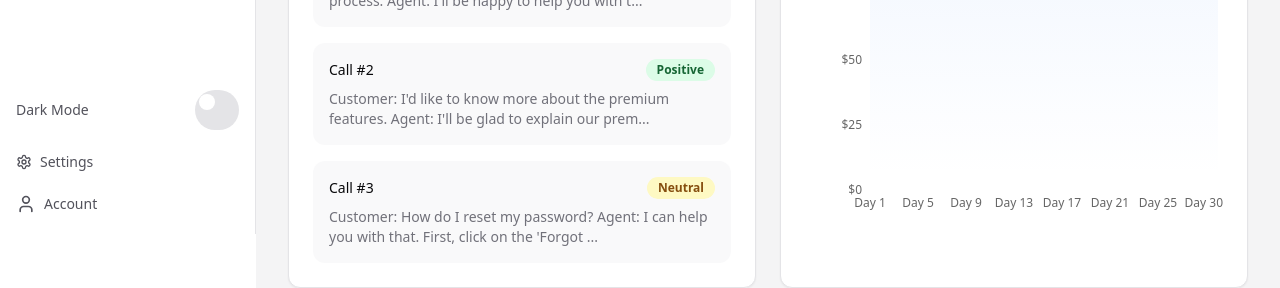
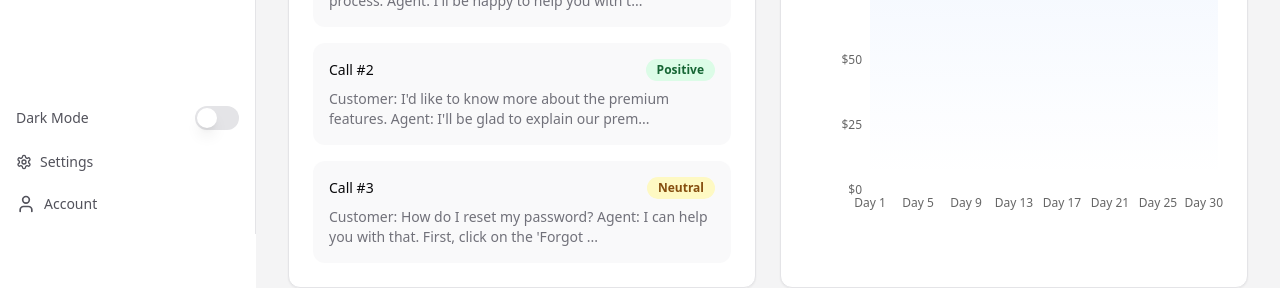
Before and after one commit to kleantzogu/callchat-synthesizer, a React (Vite) app: page /dashboard in a window 1280 px wide. Shown: the part 566-854 px from the top of the page. Built offline with nearby package versions, Linux system fonts and the light colour scheme; sample sign-in values are in the browser's storage.

Commit message:
Refactor: Use switch component for theme toggling
The theme switching functionality has been refactored to utilize a switch component.  The changes ensure that theme mode is consistently applied across all parts of the application.

```diff
--- a/src/App.tsx
+++ b/src/App.tsx
@@ -9,16 +9,14 @@ import Notifications from "./pages/Notifications";
 import ChangePassword from "./pages/ChangePassword";
 import Login from "./pages/Login";
 import Register from "./pages/Register";
-import { useState } from "react";
+import { ThemeProvider } from "./hooks/use-theme";
 
 // Protected Route wrapper component
 const ProtectedRoute = () => {
-  // Check if user is logged in by looking for some authentication token
   const isAuthenticated = localStorage.getItem("isAuthenticated") === "true";
   const location = useLocation();
 
   if (!isAuthenticated) {
-    // Redirect to login page if not authenticated, but save the location they tried to access
     return <Navigate to="/login" state={{ from: location }} replace />;
   }
 
@@ -75,5 +73,9 @@ const router = createBrowserRouter([
 ]);
 
 export default function App() {
-  return <RouterProvider router={router} />;
+  return (
+    <ThemeProvider defaultTheme="light">
+      <RouterProvider router={router} />
+    </ThemeProvider>
+  );
 }
--- a/src/components/app-sidebar.tsx
+++ b/src/components/app-sidebar.tsx
@@ -1,5 +1,4 @@
-
-import { Home, MessageSquare, BarChart2, Settings, User, Bell, LogOut, Lock, Moon, Sun } from "lucide-react";
+import { Home, MessageSquare, BarChart2, Settings, User, Bell, LogOut, Lock } from "lucide-react";
 import { Sidebar, SidebarContent, SidebarGroup, SidebarGroupContent, SidebarMenu, SidebarMenuButton, SidebarMenuItem } from "@/components/ui/sidebar";
 import { useLocation, Link, useNavigate } from "react-router-dom";
 import {
@@ -9,10 +8,8 @@ import {
   DropdownMenuTrigger,
   DropdownMenuSeparator,
 } from "@/components/ui/dropdown-menu";
-import { Toggle } from "@/components/ui/toggle";
 import { toast } from "sonner";
-import { useEffect, useState } from "react";
-import { cn } from "@/lib/utils";
+import { ThemeToggle } from "@/components/theme-toggle";
 
 type MenuItem = {
   title: string;
@@ -70,22 +67,6 @@ export function AppSidebar() {
   const location = useLocation();
   const navigate = useNavigate();
   const currentPath = location.pathname;
-  const [theme, setTheme] = useState<"light" | "dark">("light");
-
-  useEffect(() => {
-    const savedTheme = localStorage.getItem("theme") as "light" | "dark" | null;
-    if (savedTheme) {
-      setTheme(savedTheme);
-      document.documentElement.classList.toggle("dark", savedTheme === "dark");
-    }
-  }, []);
-
-  const toggleTheme = () => {
-    const newTheme = theme === "light" ? "dark" : "light";
-    setTheme(newTheme);
-    localStorage.setItem("theme", newTheme);
-    document.documentElement.classList.toggle("dark", newTheme === "dark");
-  };
 
   const handleLogout = () => {
     localStorage.removeItem("isAuthenticated");
@@ -174,22 +155,7 @@ export function AppSidebar() {
             <SidebarGroupContent>
               <SidebarMenu>
                 <SidebarMenuItem>
-                  <div className="flex items-center justify-between px-2 py-3">
-                    <span className="text-sm font-medium text-zinc-600 dark:text-zinc-400">Dark Mode</span>
-                    <Toggle
-                      pressed={theme === "dark"}
-                      onPressedChange={toggleTheme}
-                      variant="switch"
-                      className="relative"
-                    >
-                      <span className="absolute left-1 right-1 top-1 bottom-1">
-                        <span className={cn(
-                          "block h-4 w-4 rounded-full bg-white transition-transform",
-                          theme === "dark" ? "translate-x-[18px]" : "translate-x-0"
-                        )} />
-                      </span>
-                    </Toggle>
-                  </div>
+                  <ThemeToggle />
                 </SidebarMenuItem>
                 {settingsMenuItems.map((item) => (
                   <SidebarMenuItem key={item.title}>
--- /dev/null
+++ b/src/components/theme-toggle.tsx
@@ -0,0 +1,18 @@
+
+import { Switch } from "@/components/ui/switch"
+import { useTheme } from "@/hooks/use-theme"
+
+export function ThemeToggle() {
+  const { theme, setTheme } = useTheme()
+
+  return (
+    <div className="flex items-center justify-between px-2 py-3">
+      <span className="text-sm font-medium text-zinc-600 dark:text-zinc-400">Dark Mode</span>
+      <Switch
+        checked={theme === "dark"}
+        onCheckedChange={(checked) => setTheme(checked ? "dark" : "light")}
+        className="data-[state=checked]:bg-zinc-900"
+      />
+    </div>
+  )
+}
--- /dev/null
+++ b/src/hooks/use-theme.tsx
@@ -0,0 +1,57 @@
+
+import { createContext, useContext, useEffect, useState } from "react"
+
+type Theme = "dark" | "light"
+
+type ThemeProviderProps = {
+  children: React.ReactNode
+  defaultTheme?: Theme
+}
+
+type ThemeProviderState = {
+  theme: Theme
+  setTheme: (theme: Theme) => void
+}
+
+const initialState: ThemeProviderState = {
+  theme: "light",
+  setTheme: () => null,
+}
+
+const ThemeProviderContext = createContext<ThemeProviderState>(initialState)
+
+export function ThemeProvider({
+  children,
+  defaultTheme = "light",
+}: ThemeProviderProps) {
+  const [theme, setTheme] = useState<Theme>(
+    () => (localStorage.getItem("theme") as Theme) || defaultTheme
+  )
+
+  useEffect(() => {
+    const root = window.document.documentElement
+    root.classList.remove("light", "dark")
+    root.classList.add(theme)
+    localStorage.setItem("theme", theme)
+  }, [theme])
+
+  const value = {
+    theme,
+    setTheme,
+  }
+
+  return (
+    <ThemeProviderContext.Provider value={value}>
+      {children}
+    </ThemeProviderContext.Provider>
+  )
+}
+
+export const useTheme = () => {
+  const context = useContext(ThemeProviderContext)
+
+  if (context === undefined)
+    throw new Error("useTheme must be used within a ThemeProvider")
+
+  return context
+}
```
